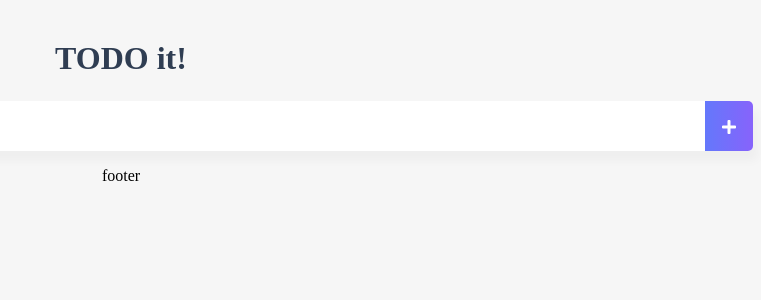
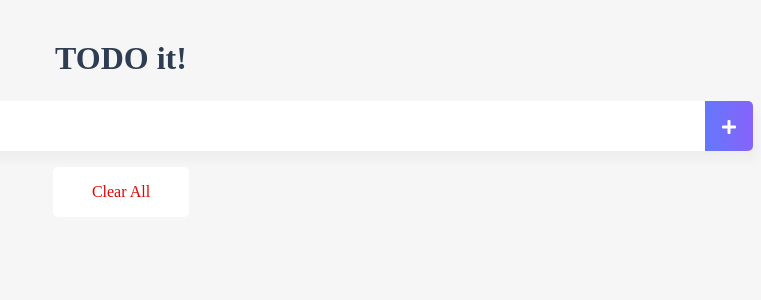
Before and after one commit to kimsanghee2021/vue-intermediate, a Vue app in the folder vue-todo/: page / in a window 1280 px wide. Shown: the top 300 px of the page, without its empty margins (519-1280 px from the left). Built offline with nearby package versions, Linux system fonts and the light colour scheme.

Commit message:
todolist 체크박스 토글 기능 완성

```diff
--- a/vue-todo/src/components/TodoFooter.vue
+++ b/vue-todo/src/components/TodoFooter.vue
@@ -1,15 +1,30 @@
 <template>
-    <div>
-        footer
+    <div class="clearAllContainer" >
+        <span class="clearAllBtn" @click="clearTodo">Clear All</span>
     </div>
 </template>
 
 <script>
 export default {
-
+    methods:{
+        clearTodo : function(){
+            localStorage.clear();
+        }
+    }
 }
 </script>
 
-<style>
-
+<style scoped>
+    .clearAllContainer{
+        width:8.5rem;
+        height:50px;
+        line-height:50px;
+        background-color: #fff;
+        border-radius: 5px;
+        margin:0 auto; cursor: pointer;
+    }
+    .clearAllBtn{
+        color:#e20303;
+        display: block;
+    }
 </style>
--- a/vue-todo/src/components/TodoInput.vue
+++ b/vue-todo/src/components/TodoInput.vue
@@ -16,10 +16,11 @@ export default {
     },
     methods : {
         addTodo : function(){
-            // console.log(this.newTodoItem);
-            //localStorage.setItem(key,value);
-            localStorage.setItem(this.newTodoItem, this.newTodoItem);
-            this.clearInput();
+            if(this.newTodoItem !== ''){
+                var obj = { completed: false, item: this.newTodoItem };
+                localStorage.setItem(this.newTodoItem, JSON.stringify(obj));
+                this.clearInput();
+            }
         },
         clearInput : function(){
             //저장하는 로직을 수행 후 인풋박스에 있는 내용을 비워주기
--- a/vue-todo/src/components/TodoList.vue
+++ b/vue-todo/src/components/TodoList.vue
@@ -2,8 +2,9 @@
     <div>
         <ul>
             <!---for문 돌린 내용을 bind해서 대리고 오기-->
-            <li v-for="(todoItem , index) in todoItems" v-bind:key="todoItem" class="shadow">
-                {{ todoItem }}
+            <li v-for="(todoItem , index) in todoItems" v-bind:key="todoItem.item" class="shadow">
+                <i class="fas fa-check checkBtn" v-bind:class="{checkBtnCompleted: todoItem.completed}" @click='toggleComplete(todoItem, index)'></i>
+                <span v-bind:class="{textCompleted: todoItem.completed}" >{{ todoItem.item }}</span>
                 <span class="removeBtn" @click="removeTodo(todoItem, index)"><i class="fas fa-trash-alt"></i></span>
             </li>
         </ul>
@@ -33,21 +34,33 @@ export default {
         if (localStorage.length > 0){
             for (var i = 0; i < localStorage.length; i++ ){
                 //console.log(localStorage.key(i));
-                this.todoItems.push(localStorage.key(i));
+                    //저장된 아이템과 컴플릿티드의 불린값이 나온다.
+                    //json.parse를 써야 객체(object)로 불러올 수 있다.
+                    //객체 확인 법 : typeof라고 작성하면 됨
+                    //console.log(JSON.parse(localStorage.getItem(localStorage.key(i))));
+                    this.todoItems.push(JSON.parse(localStorage.getItem(localStorage.key(i))));
+                    //this.todoItems.push(localStorage.key(i));
             }
         }
     },
     methods : {
         removeTodo: function (todoItem, index){
-            console.log(todoItem, index);
+            //console.log(todoItem, index);
             localStorage.removeItem(todoItem);
             this.todoItems.splice(index,1);
+        },
+        toggleComplete: function (todoItem){
+            todoItem.completed = !todoItem.completed;
+            //삭제 했다가 다시 생서 해야함
+            localStorage.removeItem(todoItem.item);
+            localStorage.setItem(todoItem.item, JSON.stringify(todoItem));
+            console.log(todoItem.completed);
         }
     }
 }
 </script>
 
-<style>
+<style scoped>
 ul{
         list-style-type:none;
         padding-left:0;
```
Also changed, not shown: 1 other file (tests, documents, lock files or other folders).
